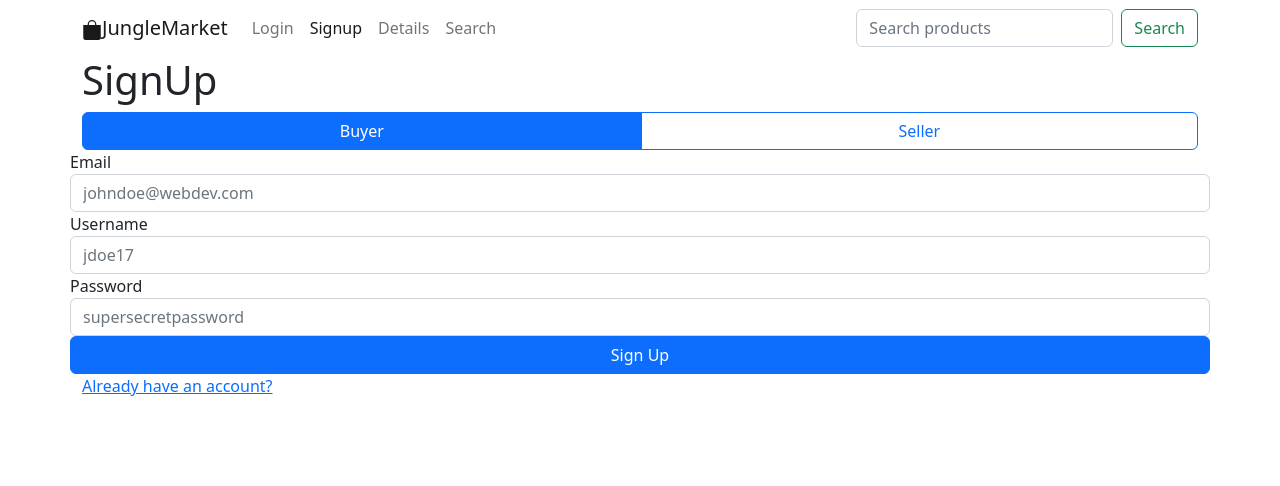
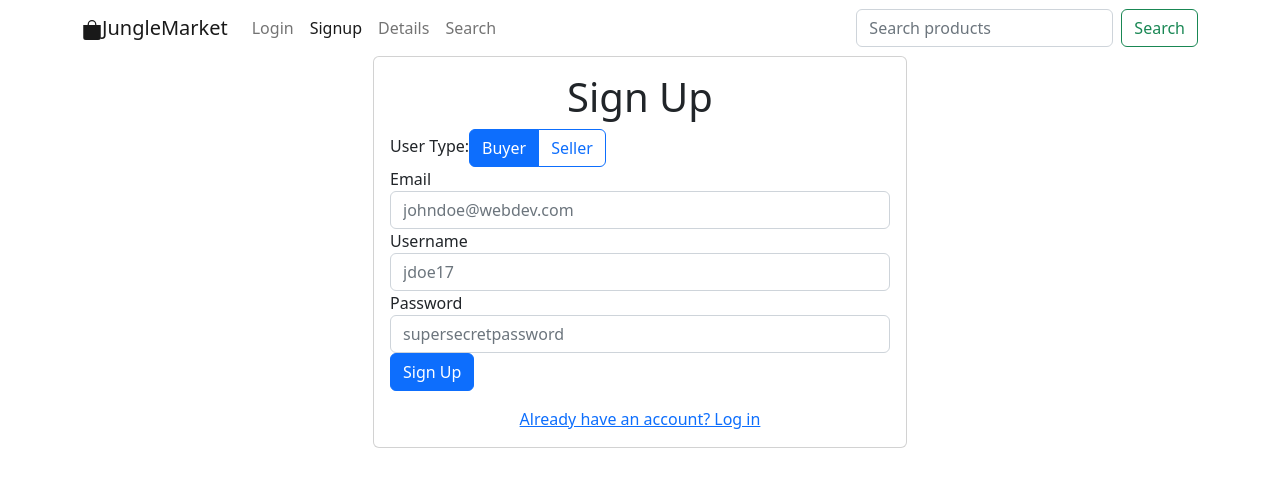
Before and after one commit to jamessenior642/webdev-final-project, a React (Create React App) app: page /signup in a window 1280 px wide. Shown: the top 486 px of the page. Built offline with nearby package versions, Linux system fonts and the light colour scheme; no server answers.

Commit message:
made pages look nice

```diff
--- a/src/components/details/index.js
+++ b/src/components/details/index.js
@@ -1,16 +1,12 @@
-
 import React, { useEffect, useState, useRef } from "react";
 import { useParams, NavLink, Link } from "react-router-dom";
-import * as productService from "../../services/product-service.js"
-import * as reviewService from "../../services/review-service.js"
+import * as productService from "../../services/product-service.js";
+import * as reviewService from "../../services/review-service.js";
 
 const Details = () => {
-
   const [product, setProducts] = useState([]);
   const [reviews, setReviews] = useState([]);
   const { id } = useParams();
-
-    console.log(id);
 
   const fetchProductByID = async () => {
     const response = await productService.getProductById(id);
@@ -25,32 +21,43 @@ const Details = () => {
   useEffect(() => {
     fetchProductByID();
     findReviews();
-
-    }, [])
-
+  }, []);
 
   return (
-        <div>
-            <h1>Details</h1>
+    <div className="container">
+      <h1 className="text-center my-4">Details</h1>
+      <div className="row">
+        <div className="col-md-4">
+          <img
+            src={product.image}
+            alt="product image"
+            className="img-fluid rounded"
+            // style={{height:500,}}
+          />
+        </div>
+        <div className="col-md-6">
           <h3>{product.title}</h3>
-            <img src={product.image} alt="product image" width="100" height="100" />
           <p>{product.description}</p>
           <p> ${product.price}</p>
           <button className="btn btn-primary">Sign in to add review</button>
-
-        {/* reviews*/}
-        <ul className="list-group pt-1 mb-4">
+          {/* reviews */}
+      <h2 className="my-4">Reviews</h2>
+      <ul className="list-group">
         {reviews.map((review) => (
-          <li className="list-group-item">
+          <li className="list-group-item" key={review.id}>
             <Link to={`/profile`} className="links">
               {review && review.username}:
             </Link>
             <p>{review && review.comment}</p>
           </li>
-        ))}{" "}
+        ))}
       </ul>
+        </div>
+      </div>
+
 
     </div>
-    )
-}
+  );
+};
+
 export default Details;
--- a/src/components/login/index.js
+++ b/src/components/login/index.js
@@ -19,27 +19,36 @@ const Login = () => {
       try {
         await login(emailRef.current.value, passwordRef.current.value);
         navigate("/");
-                navigate(0)
+        navigate(0);
       } catch (e) {
         setError(true);
       }
     }
+  };
 
-    };
   return (
-        <div className = "left-text position-relative">
-        <h1>Login</h1>
+    <div className="container">
+      <div className="row justify-content-center">
+        <div className="col-md-6">
+          <div className="card">
+            <div className="card-body">
+              <h1 className="card-title text-center">Login</h1>
+              <form>
                 <div className="form-group">
-        Email
+                  <label htmlFor="email">Email</label>
                   <input
                     type="email"
+                    id="email"
                     ref={emailRef}
                     placeholder="johndoe@webdev.com"
                     className="form-control"
                   />
-      Password
+                </div>
+                <div className="form-group">
+                  <label htmlFor="password">Password</label>
                   <input
                     type="password"
+                    id="password"
                     ref={passwordRef}
                     placeholder="supersecretpassword"
                     className="form-control"
@@ -50,11 +59,17 @@ const Login = () => {
                     Please make sure you have a valid login!
                   </div>
                 )}
-        <button className="btn btn-primary" onClick={loginSubmit}>
+                <button type="button" className="btn btn-primary btn-block" onClick={loginSubmit}>
                   Login
                 </button>
-        <br/>
-        <Link to="/signup">Don't have an account?</Link>
+              </form>
+              <div className="text-center mt-3">
+                <Link to="/signup">Don't have an account? Sign up</Link>
+              </div>
+            </div>
+          </div>
+        </div>
+      </div>
     </div>
   );
 };
--- a/src/components/signup/index.js
+++ b/src/components/signup/index.js
@@ -1,5 +1,5 @@
-import {useRef, useState} from "react";
-import {useNavigate, Link} from "react-router-dom";
+import { useRef, useState } from "react";
+import { useNavigate, Link } from "react-router-dom";
 import * as service from "../../services/auth-service";
 
 const SignUp = () => {
@@ -8,9 +8,7 @@ const SignUp = () => {
     const passwordRef = useRef();
     const navigate = useNavigate();
     const [err, setError] = useState(false);
-    const [userType, setUserType] = useState('Buyer');
-
-    {/*Need to implement button for signup */}
+    const [userType, setUserType] = useState("Buyer");
 
     const signup = () => {
         if (
@@ -18,7 +16,6 @@ const SignUp = () => {
                 emailRef.current.value === "" ||
                 usernameRef.current.value === "" ||
                 passwordRef.current.value === ""
-
             )
         ) {
             service
@@ -35,54 +32,91 @@ const SignUp = () => {
         }
     };
 
+    return (
+        <div className="container">
+            <div className="row justify-content-center">
+                <div className="col-md-6">
+                    <div className="card">
+                        <div className="card-body">
+                            <h1 className="card-title text-center">Sign Up</h1>
+                            <form>
+                                <div className="form-group">
+                                    <label htmlFor="userType">User Type: </label>
+                                    <div className="btn-group" role="group">
+                                        <input
+                                            onClick={() => setUserType("Buyer")}
+                                            type="radio"
+                                            className="btn-check"
+                                            name="btnradio"
+                                            id="btnradio1"
+                                            autoComplete="off"
+                                            checked={true}
+                                        />
+                                        <label className="btn btn-outline-primary" htmlFor="btnradio1">
+                                            Buyer
+                                        </label>
 
-
-    return (
-        <div className="row">
-        <h1>SignUp</h1>
-        <div class="btn-group" role="group">
-        <input onClick={() => setUserType('Buyer')} type="radio" class="btn-check" name="btnradio" id="btnradio1" autocomplete="off" checked={true}/>
-        <label class="btn btn-outline-primary" for="btnradio1">Buyer</label>
-
-        <input onClick={() => setUserType('Seller')} type="radio" class="btn-check" name="btnradio" id="btnradio2" autocomplete="off"/>
-        <label class="btn btn-outline-primary" for="btnradio2">Seller</label>
+                                        <input
+                                            onClick={() => setUserType("Seller")}
+                                            type="radio"
+                                            className="btn-check"
+                                            name="btnradio"
+                                            id="btnradio2"
+                                            autoComplete="off"
+                                        />
+                                        <label className="btn btn-outline-primary" htmlFor="btnradio2">
+                                            Seller
+                                        </label>
                                     </div>
-
-        Email
+                                </div>
+                                <div className="form-group">
+                                    <label htmlFor="email">Email</label>
                                     <input
                                         type="email"
+                                        id="email"
                                         ref={emailRef}
                                         placeholder="johndoe@webdev.com"
                                         className="form-control"
                                     />
-        Username
+                                </div>
+                                <div className="form-group">
+                                    <label htmlFor="username">Username</label>
                                     <input
                                         type="text"
+                                        id="username"
                                         ref={usernameRef}
                                         placeholder="jdoe17"
                                         className="form-control"
                                     />
-      Password
+                                </div>
+                                <div className="form-group">
+                                    <label htmlFor="password">Password</label>
                                     <input
                                         type="password"
+                                        id="password"
                                         ref={passwordRef}
                                         placeholder="supersecretpassword"
                                         className="form-control"
                                     />
+                                </div>
                                 {err && (
                                     <div className="alert alert-danger alert-dismissible" role="alert">
                                         Please fill out all fields!
                                     </div>
                                 )}
-        <button onClick={signup} className="btn btn-primary">
+                                <button type="button" className="btn btn-primary btn-block" onClick={signup}>
                                     Sign Up
                                 </button>
-        <br/>
-        <Link to="/login">Already have an account?</Link>
-
-
+                            </form>
+                            <div className="text-center mt-3">
+                                <Link to="/login">Already have an account? Log in</Link>
                             </div>
-    )
-}
+                        </div>
+                    </div>
+                </div>
+            </div>
+        </div>
+    );
+};
 
 export default SignUp;
```
Also changed, not shown: src/components/home/index.js (+37 -28 lines). Lines whose indentation alone changed are shown as unchanged.
